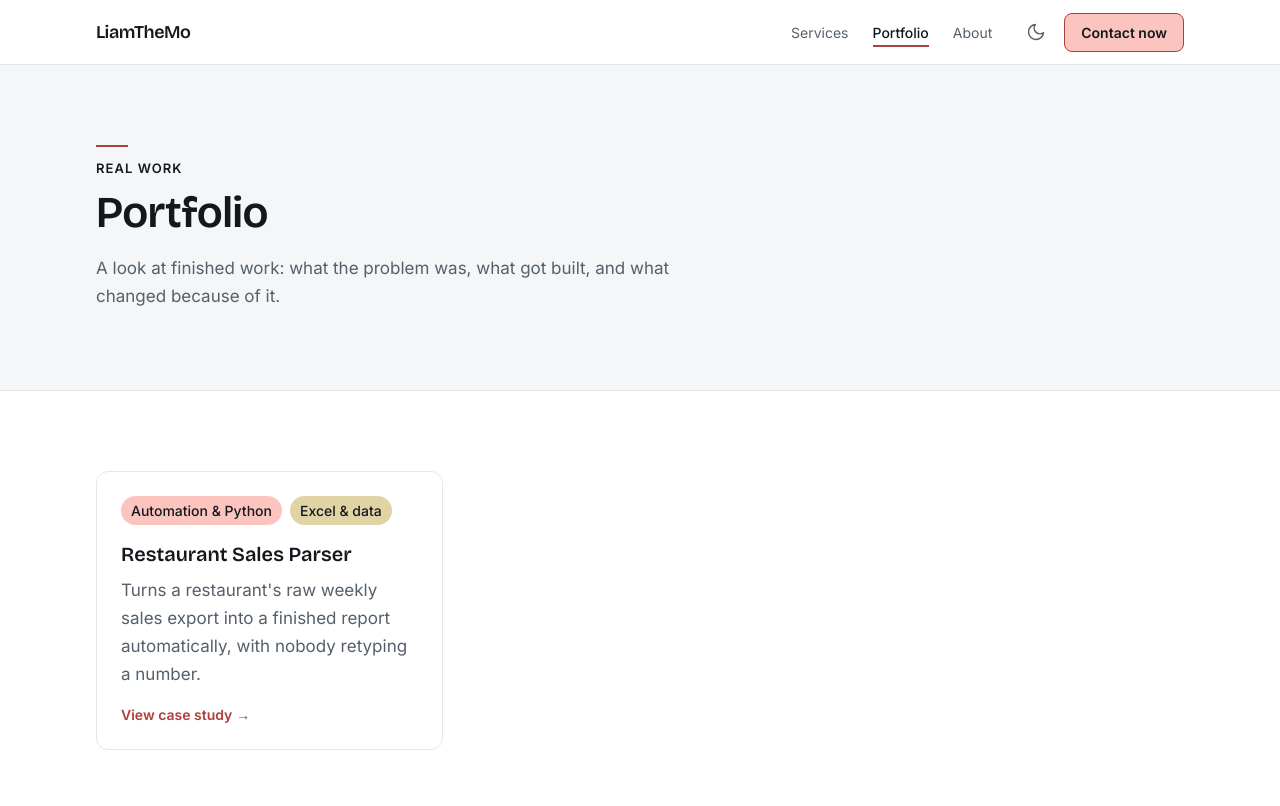
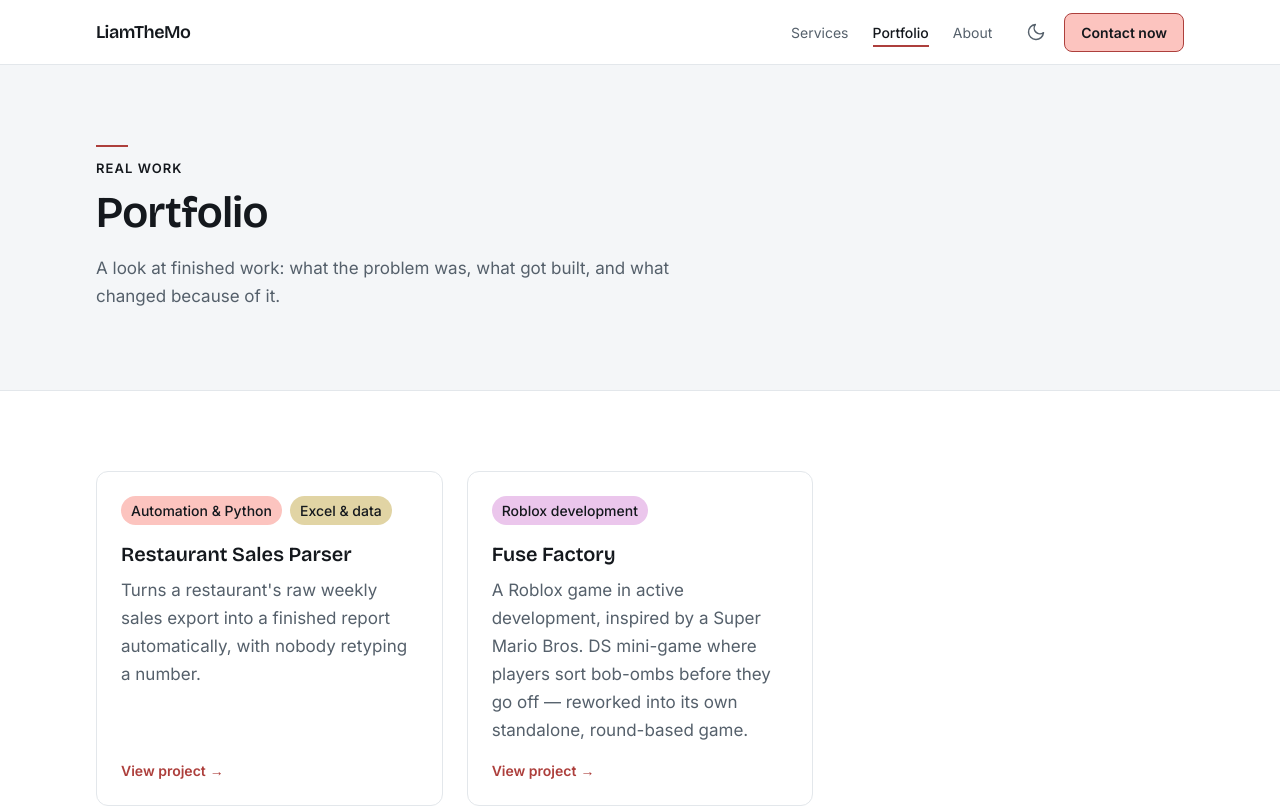
Before and after one commit to OrangeCheasy/LiamTheMo-Freelance-Website, a Next.js app in the folder liamthemo-freelance-website/: page /portfolio in a window 1280 px wide. Shown: the top 806 px of the page. Built offline with nearby package versions, Linux system fonts and the light colour scheme.

Commit message:
added new project + changed wording. Also updated TODO.

```diff
--- a/liamthemo-freelance-website/src/components/ProjectCard.tsx
+++ b/liamthemo-freelance-website/src/components/ProjectCard.tsx
@@ -40,7 +40,7 @@ export default function ProjectCard({ project }: { project: Project }) {
         </p>
 
         <span className="mt-4 inline-flex items-center text-small font-semibold text-accent">
-          View case study
+          View project
           <span
             aria-hidden="true"
             className="ml-1 transition-transform group-hover:translate-x-0.5"
--- a/liamthemo-freelance-website/src/data/projects.ts
+++ b/liamthemo-freelance-website/src/data/projects.ts
@@ -5,9 +5,12 @@ import type { Project } from "@/lib/types";
  * /portfolio/[slug] — adding a project here is the only change either page
  * needs.
  *
- * Restaurant Sales Parser is the only entry so far, on purpose: it is the
- * flagship proof (§6) and the instruction is to get it right before adding
- * Excel Performance Dashboard or Fuse Factory.
+ * Restaurant Sales Parser is the flagship proof (§6). Fuse Factory was added
+ * once the owner cleared it to be named publicly (§15) — it is a personal
+ * project, not commissioned client work, so `problem`/`solution` describe the
+ * design goal and what's been built rather than a client engagement, and
+ * `result`/`images` are omitted rather than invented (§10). Excel Performance
+ * Dashboard is still absent, same reason it always was: no owner input yet.
  */
 export const projects: Project[] = [
   {
@@ -45,4 +48,29 @@ export const projects: Project[] = [
     ],
     featured: true,
   },
+  {
+    slug: "fuse-factory",
+    title: "Fuse Factory",
+    // client: omitted — this is a personal project, not commissioned work.
+    services: ["roblox"],
+    summary:
+      "A Roblox game in active development, inspired by a Super Mario Bros. DS mini-game where players sort bob-ombs before they go off — reworked into its own standalone, round-based game.",
+    problem:
+      "The mini-game it's inspired by only exists as a few minutes inside a much bigger game. There's no standalone version of just that loop: things spawning faster and faster while you sort them correctly before time runs out.",
+    solution:
+      "The codebase is modular — spawning, movement, UI, and item drops are separate systems rather than one script — and runs on an event-driven architecture handled on both the server and the client. The UI is built in code rather than laid out in Studio's editor. Boomies spawn and currently move randomly rather than toward the player; pattern-based movement AI is planned but not built yet. Drops use a weighted system rather than flat odds, the spawn rate ramps up as each round progresses, and players earn coins for handling boomies correctly.",
+    // result / metrics: intentionally omitted (§10) — this is a passion
+    // project, not a client engagement, so there's no client outcome to
+    // report. Still in development; most of the basic gameplay above is
+    // built, but the game isn't finished. Pattern-based movement AI for
+    // boomies is explicitly a planned feature, not a built one — do not
+    // reword `solution` to imply it already exists.
+    stack: ["Luau"],
+    // TODO(owner): confirm whether coins/progress persist via DataStore once
+    // settled, and name any other tools/services worth calling out here.
+    // images: intentionally omitted — no screenshots yet since the game is
+    // still in development. Add real screenshots here once there's something
+    // worth showing (§9 prefers a real screenshot over no image).
+    featured: false,
+  },
 ];
```
Also changed, not shown: 2 other files (tests, documents, lock files or other folders).
